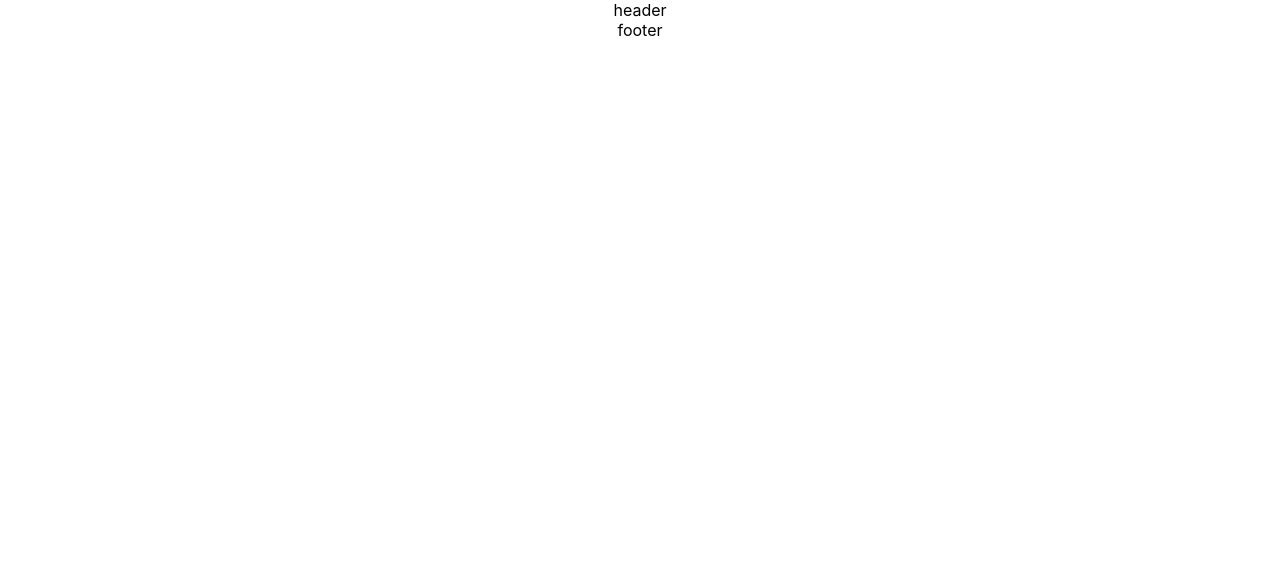
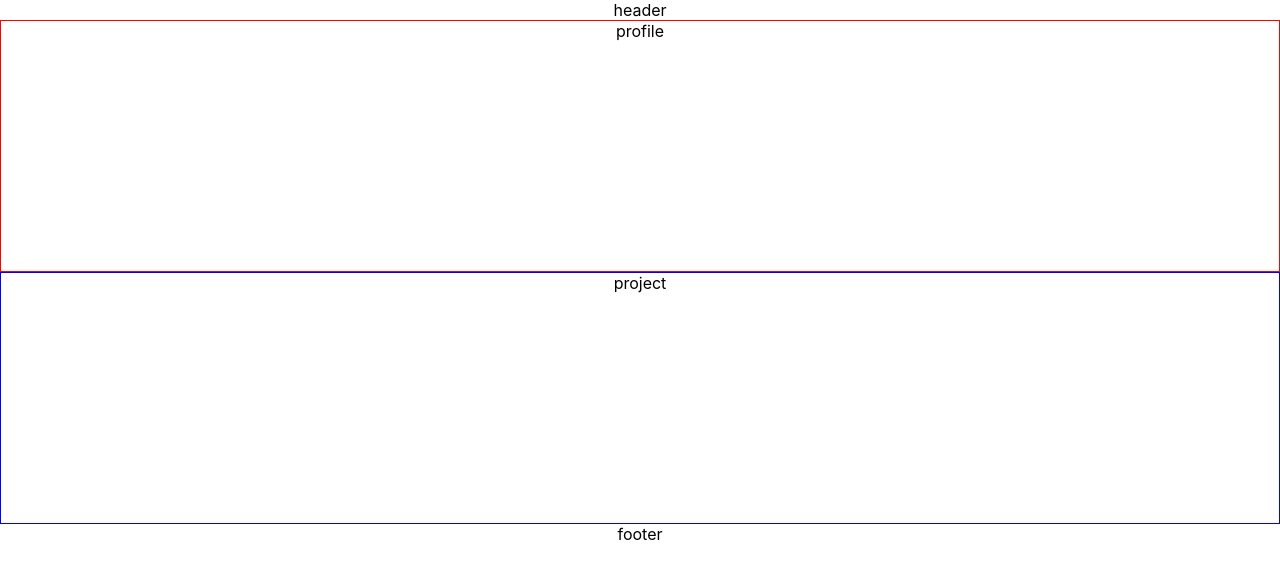
Before and after one commit to YuSangGon/devut, a React (Create React App) app in the folder fronted/: page /portfolio in a window 1280 px wide. Before the commit this address had no page. Shown: the top 578 px of the page. Built offline with nearby package versions, Linux system fonts and the light colour scheme.

Commit message:
edit react module

```diff
--- a/fronted/package.json
+++ b/fronted/package.json
@@ -6,6 +6,7 @@
     "@testing-library/jest-dom": "^5.17.0",
     "@testing-library/react": "^13.4.0",
     "@testing-library/user-event": "^13.5.0",
+    "axios": "^1.7.7",
     "react": "^18.3.1",
     "react-dom": "^18.3.1",
     "react-router-dom": "^6.26.1",
--- a/fronted/src/App.js
+++ b/fronted/src/App.js
@@ -12,7 +12,7 @@ function App() {
         <Header />
         <Routes>
           <Route path="/" element={<Main />} />
-          <Route path="/portfolio/:userId" element={<Portfolio />} />
+          <Route path="/portfolio" element={<Portfolio />} />
         </Routes>
         <Footer />
       </BrowserRouter>
--- a/fronted/src/components/portfolio/Portfolio.js
+++ b/fronted/src/components/portfolio/Portfolio.js
@@ -2,12 +2,13 @@ import React from "react";
 import Profile from "./Profile";
 import Project from "./Project";
 import { useParams } from "react-router-dom";
+import axios from "axios";
 
 const Portfolio = () => {
-  const { userId } = useParams();
+  //   const { userId } = useParams();
+
   return (
     <>
-      <div>{userId}의 포트폴리오</div>
       <div className="portfolio">
         <Profile />
         <Project />
```
Also changed, not shown: 1 other file (tests, documents, lock files or other folders).
